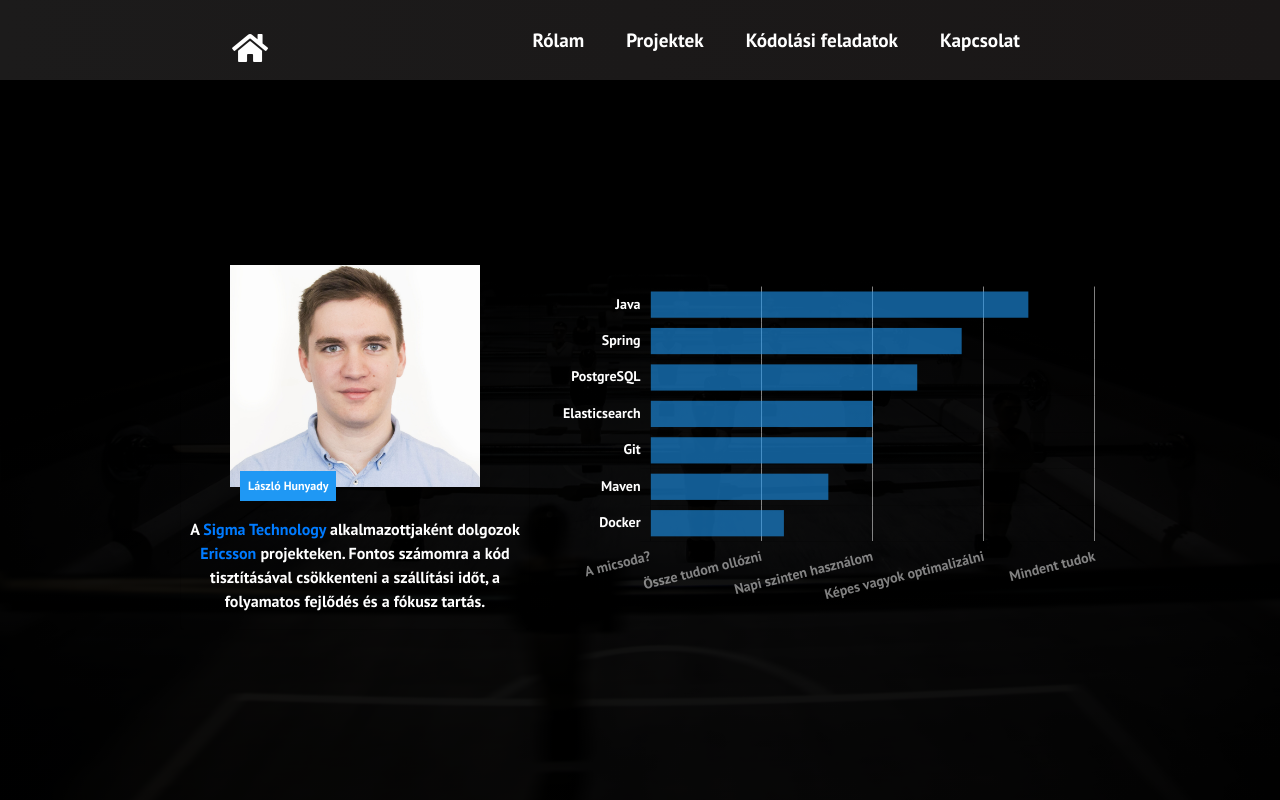
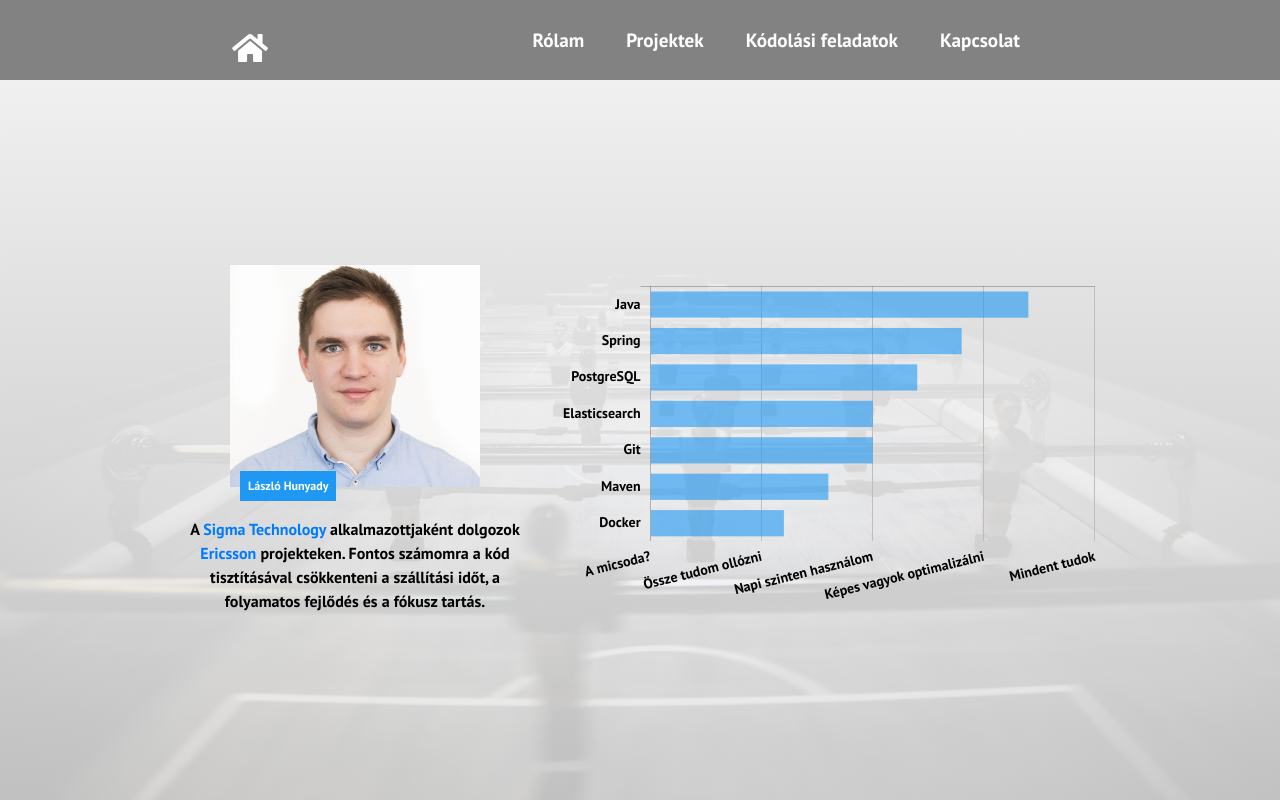
Before and after one commit to lahunyady/portfolio, a React (Create React App) app: page /about-me in a window 1280 px wide. Shown: the top 800 px of the page. Built offline with nearby package versions, Linux system fonts and the light colour scheme; the HTML template or start-up script is replaced by a standard one.

Commit message:
Light Theme + form enhancment for backend.
Swapped color scheme for light theme (gray)
Made fields required for form.

```diff
--- a/src/App.css
+++ b/src/App.css
@@ -23,37 +23,37 @@
   }
 
   .projects {
-    background-image: linear-gradient( rgba(0, 0, 0, 1.0), rgba(0, 0, 0, 0.9) ), url('/src/images/pexels-pixabay-268362.jpg');
+    background-image: linear-gradient( rgba(240, 240, 240, 1.0), rgba(240, 240, 240, 0.8) ), url('/src/images/pexels-pixabay-268362.jpg');
     background-position: center;
     background-size: cover;
     background-repeat: no-repeat;
-    color: #fff;
+    color: #000;
     font-size: 100px;
   }
 
   .coding-challenges {
-    background-image: linear-gradient( rgba(0, 0, 0, 1.0), rgba(0, 0, 0, 0.9) ), url('/src/images/pexels-pixabay-262488.jpg');
+    background-image: linear-gradient( rgba(240, 240, 240, 1.0), rgba(240, 240, 240, 0.8) ), url('/src/images/pexels-pixabay-262488.jpg');
     background-position: center;
     background-size: fill;
     background-repeat: no-repeat;
-    color: #fff;
+    color: #000;
     font-size: 100px;
   }
 
   .about-me {
-    background-image: linear-gradient( rgba(0, 0, 0, 1.0), rgba(0, 0, 0, 0.9) ), url('/src/images/pexels-neosiam-595229.jpg');
+    background-image: linear-gradient( rgba(240, 240, 240, 1.0), rgba(240, 240, 240, 0.8) ), url('/src/images/pexels-neosiam-595229.jpg');
     background-position: center;
     background-size: cover;
     background-repeat: no-repeat;
-    color: #fff;
+    color: #000;
     font-size: 20px;
   }
 
   .contact {
-    background-image: linear-gradient( rgba(0, 0, 0, 1.0), rgba(0, 0, 0, 0.9) ), url('/src/images/pexels-noah-erickson-404280.jpg');
+    background-image: linear-gradient( rgba(240, 240, 240, 1.0), rgba(240, 240, 240, 0.8) ), url('/src/images/pexels-noah-erickson-404280.jpg');
     background-position: center;
     background-size: cover;
     background-repeat: no-repeat;
-    color: #fff;
+    color: #000;
     font-size: 100px;
   }
--- a/src/components/CardItem.css
+++ b/src/components/CardItem.css
@@ -49,6 +49,7 @@
 
   .card{
     background-color: transparent;
+    border: 0;
   }
 
   .cards__item__text {
--- a/src/components/EmailForm.jsx
+++ b/src/components/EmailForm.jsx
@@ -16,7 +16,7 @@ class EmailForm extends React.Component {
           <form id="contact-form" onSubmit={this.handleSubmit.bind(this)} method="POST">
             <div className="form-group">
               <label htmlFor="name">Name</label>
-              <input type="text" className="form-control" value={this.state.name} onChange={this.onNameChange.bind(this)} />
+              <input type="text" required="required" className="form-control" value={this.state.name} onChange={this.onNameChange.bind(this)} />
             </div>
             <div className="form-group">
               <label htmlFor="exampleInputEmail1">Email address</label>
@@ -24,7 +24,7 @@ class EmailForm extends React.Component {
             </div>
             <div className="form-group">
               <label htmlFor="message">Message</label>
-              <textarea className="form-control" rows="5" value={this.state.message} onChange={this.onMessageChange.bind(this)} />
+              <textarea className="form-control" required="required" rows="5" value={this.state.message} onChange={this.onMessageChange.bind(this)} />
             </div>
             <button type="submit" className="btn btn-primary">Submit</button>
           </form>
--- a/src/components/Footer.css
+++ b/src/components/Footer.css
@@ -1,5 +1,5 @@
 .footer-container {
-    background-color: #242424;
+    background-color: #828282;
     padding: 4rem 0 2rem 0;
     display: flex;
     flex-direction: column;
--- a/src/components/HeroSection.css
+++ b/src/components/HeroSection.css
@@ -7,7 +7,7 @@ video {
 }
 
 .hero-container {
-  background: linear-gradient( rgba(0, 0, 0, 1.0), rgba(0, 0, 0, 0.9) ), url('/src/images/vanna-phon-_WTFZr3Qg4Y-unsplash.jpg') center center/cover no-repeat;
+  background: linear-gradient( rgba(240, 240, 240, 1.0), rgba(240, 240, 240, 0.8) ), url('/src/images/vanna-phon-_WTFZr3Qg4Y-unsplash.jpg') center center/cover no-repeat;
   height: 100vh;
   width: 100%;
   display: flex;
@@ -19,14 +19,14 @@ video {
 }
 
 .hero-container > h1 {
-  color: #fff;
+  color: #000;
   font-size: 100px;
   margin-top: -100px;
 }
 
 .hero-container > p {
   margin-top: 8px;
-  color: #fff;
+  color: #000;
   font-size: 32px;
   font-family: 'Trebuchet MS', 'Lucida Sans Unicode', 'Lucida Grande',
     'Lucida Sans', Arial, sans-serif;
--- a/src/components/Navbar.css
+++ b/src/components/Navbar.css
@@ -1,5 +1,5 @@
 .navbar {
-    background: linear-gradient(90deg, rgb(28, 27, 27) 0%, rgb(26, 23, 23) 100%);
+    background: linear-gradient(90deg, #828282 0%, #828282 100%);
     height: 80px;
     display: flex;
     justify-content: center;
--- a/src/components/pages/AboutMe.jsx
+++ b/src/components/pages/AboutMe.jsx
@@ -22,7 +22,7 @@ const options = {
         scales: {
             xAxes: [{
                 gridLines: {
-                    color: "rgba(255,255,255,0.5)",
+                    color: "rgba(190,190,190,1)",
                     drawBorder: false,
                     drawTicks: false
                 },
@@ -31,7 +31,7 @@ const options = {
                     min: 0,
                     stepSize: 25,
                     fontFamily: "'PT Sans'",
-                    fontColor: "rgba(255,255,255,0.5)",
+                    fontColor: "#000",
                     padding: 15,
                     fontSize: 14,
                     callback: function(value, index, values) {
@@ -54,9 +54,13 @@ const options = {
             }],
             yAxes: [
                 {
+                    gridLines: {
+                        color: "rgba(190,190,190,0)",
+                        drawBorder: false,
+                    },
                     ticks: {
                         fontSize: 14,
-                        fontColor: "#fff",
+                        fontColor: "#000",
                         fontFamily: "'PT Sans'"
                     }
                 }
```
